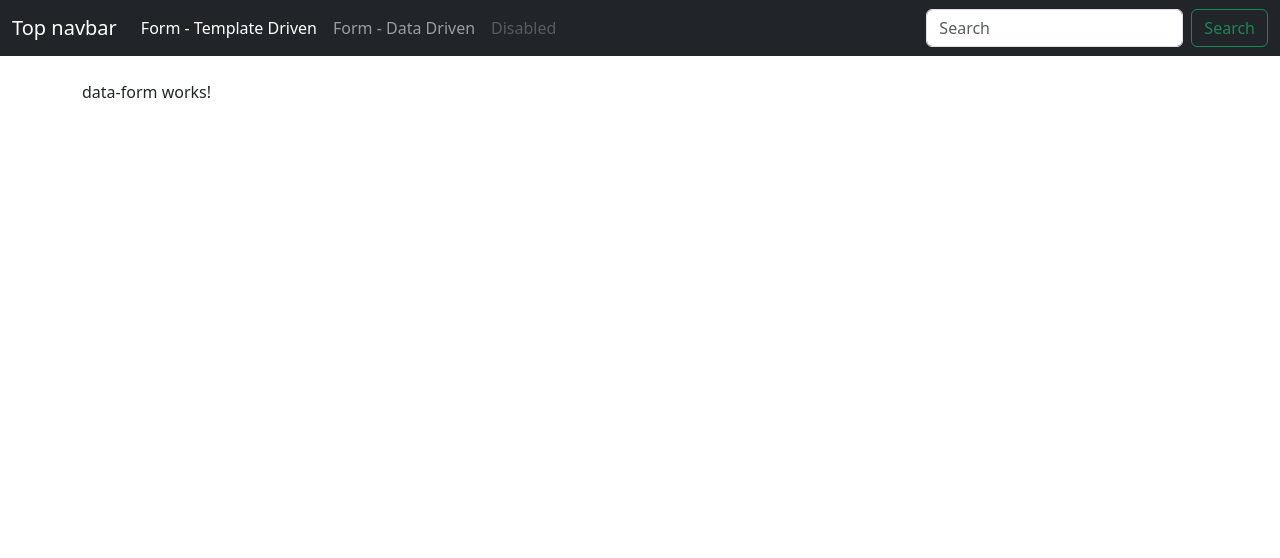
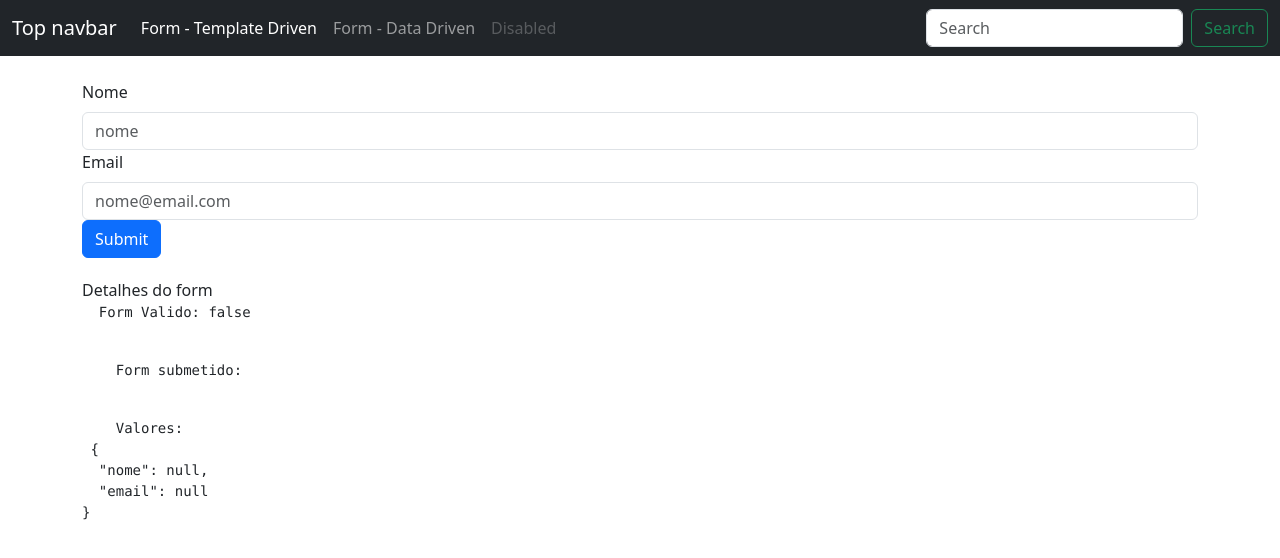
Before and after one commit to rbragadev/classes-forms, an Angular app: page /dataForm in a window 1280 px wide. Shown: the top 558 px of the page. Built offline with nearby package versions, Linux system fonts and the light colour scheme.

Commit message:
aula 91 - inserindo formgroup e linkando form

```diff
--- a/src/app/data-form/data-form-module.module.ts
+++ b/src/app/data-form/data-form-module.module.ts
@@ -2,9 +2,10 @@ import { NgModule } from '@angular/core';
 import { CommonModule } from '@angular/common';
 import { DataFormComponent } from './data-form.component';
 import { ReactiveFormsModule } from '@angular/forms';
+import { SharedModule } from '../shared/shared.module';
 
 @NgModule({
   declarations: [DataFormComponent],
-  imports: [CommonModule, ReactiveFormsModule],
+  imports: [CommonModule, ReactiveFormsModule, SharedModule],
 })
 export class DataFormModuleModule {}
--- a/src/app/data-form/data-form.component.html
+++ b/src/app/data-form/data-form.component.html
@@ -1 +1,37 @@
-<p>data-form works!</p>
+<form class="form-horizontal" [formGroup]="formulario">
+  <div class="form-group">
+    <div class="col-sm-12">
+      <label for="nome" class="form-label">Nome</label>
+    </div>
+    <div class="col-sm-12">
+      <input
+        type="text"
+        class="form-control"
+        formControlName="nome"
+        id="nome"
+        placeholder="nome"
+        required
+      />
+    </div>
+  </div>
+  <div class="form-group">
+    <div class="col-sm-12">
+      <label for="email" class="form-label">Email</label>
+    </div>
+    <div class="col-sm-12">
+      <input
+        type="email"
+        class="form-control"
+        formControlName="email"
+        id="email"
+        placeholder="nome@email.com"
+        required
+        email
+      />
+    </div>
+  </div>
+
+  <button type="submit" class="btn btn-primary">Submit</button>
+
+  <app-form-debug [form]="formulario"></app-form-debug>
+</form>
```
Also changed, not shown: src/app/shared/shared.module.ts (added, +10 -0 lines), src/app/template-form/template-form.module.ts (+4 -3 lines), src/app/shared/form-debug/form-debug.component.css (added), src/app/shared/form-debug/form-debug.component.html (renamed from src/app/form-debug/form-debug.component.html), src/app/shared/form-debug/form-debug.component.ts (renamed from src/app/form-debug/form-debug.component.ts), 1 other file (tests, documents, lock files or other folders).
